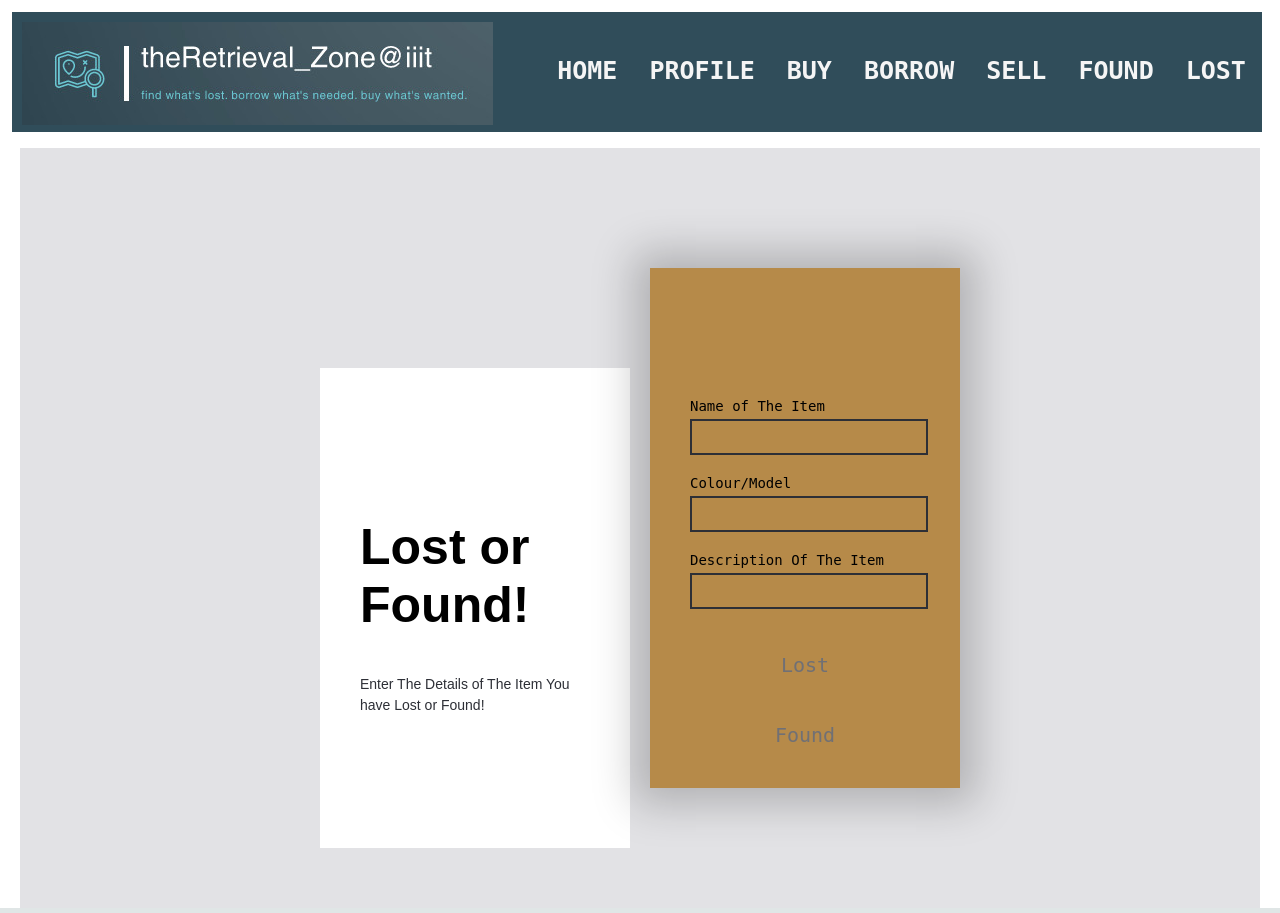
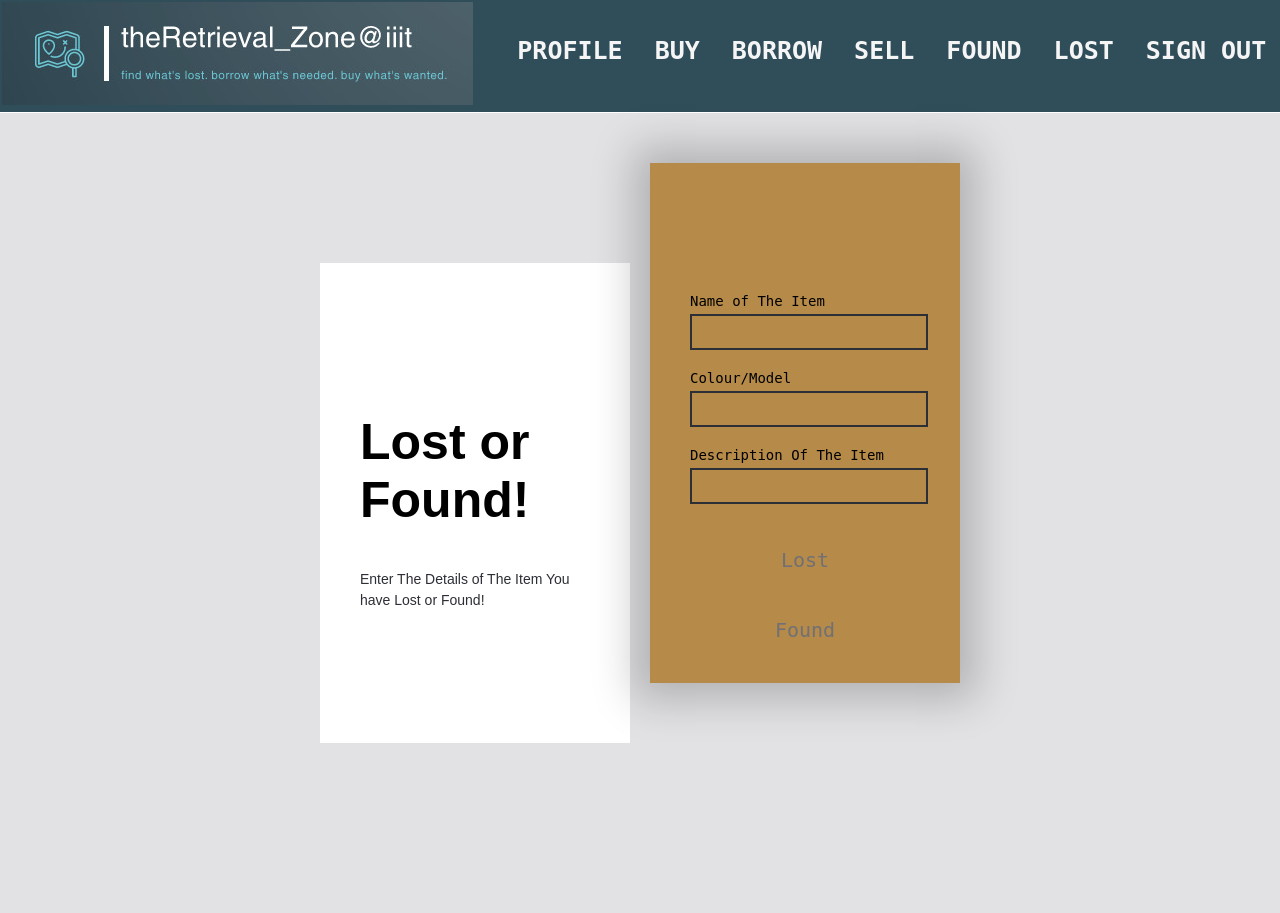
Before and after one commit to hemanth-sunkireddy/ISS_Hackhaton, a Flask app: page /lostfoundAdd.html in a window 1280 px wide. Run offline with Flask 3, Linux system fonts and the light colour scheme; some web fonts are replaced.

Commit message:
Update lostfoundAdd.html

```diff
--- a/templates/lostfoundAdd.html
+++ b/templates/lostfoundAdd.html
@@ -4,6 +4,7 @@
     <link rel="stylesheet" href="../static/css/navbar.css">
     <ul>
       <img src="../static/logo.jpeg" style="margin-top:10px;margin-left:10px;">
+      <li><a href="/index.html">SIGN OUT</a></li>
       <li><a href="/lostView.html">LOST</a></li>
       <li><a href="/foundView.html" >FOUND</a></li>
       <li><a href="/sell.html">SELL</a></li>
@@ -12,8 +13,8 @@
       <li><a href="/studentProfile.html"  >PROFILE</a></li>
       <li><a href="/homepage.html" >HOME</a></li>
     </ul>
-    <div class="page">
-        <div class="container">
+    <div class="page" style="margin-top: -15px;">
+        <div class="container" style="margin-top:-180px">
           <div class="left" style="top:100px;">
             <div class="login" style="margin-top:150px;" >Lost or Found!</div>
             <div class="eula" style="color:#2D2F36;">Enter The Details of The Item You have Lost or Found!</div>
@@ -56,16 +57,18 @@ body {
   background: white;
   font-family: 'Inter UI', sans-serif;
   margin: 0;
-  padding: 20px;
+  /* padding: 20px; */
+  overflow-y:hidden ;
+  overflow-x: hidden;
 }
 .page {
   background: #e2e2e5;
   display: flex;
   flex-direction: column;
-  height: calc(100% - 40px);
+  height: calc(100%);
   position: absolute;
   place-content: center;
-  width: calc(100% - 40px);
+  width: calc(100%);
 }
 @media (max-width: 767px) {
   .page {
```
